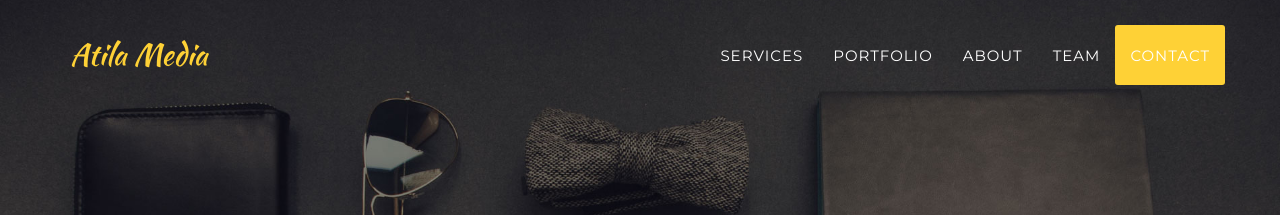
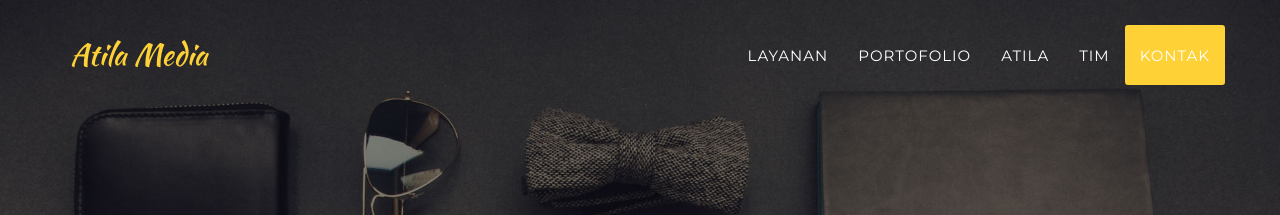
Before and after one commit to atilamedia/atilamedia.github.io, a Jekyll site: the page built from index.html, in a window 1280 px wide. Shown: the top 215 px of the page. Built offline with Jekyll 4.4.1, drawn with Linux system fonts in a browser that asks for light colours; some web fonts are replaced.

Commit message:
Update header.html

```diff
--- a/_includes/header.html
+++ b/_includes/header.html
@@ -19,19 +19,19 @@
                         <a href="#page-top"></a>
                     </li>
                     <li>
-                        <a class="page-scroll" href="#services">Services</a>
+                        <a class="page-scroll" href="#services">Layanan</a>
                     </li>
                     <li>
-                        <a class="page-scroll" href="#portfolio">Portfolio</a>
+                        <a class="page-scroll" href="#portfolio">Portofolio</a>
                     </li>
                     <li>
-                        <a class="page-scroll" href="#about">About</a>
+                        <a class="page-scroll" href="#about">Atila</a>
                     </li>
                     <li>
-                        <a class="page-scroll" href="#team">Team</a>
+                        <a class="page-scroll" href="#team">Tim</a>
                     </li>
                     <li>
-                        <a class="page-scroll" href="#contact">Contact</a>
+                        <a class="page-scroll" href="#contact">Kontak</a>
                     </li>
                 </ul>
             </div>
```
